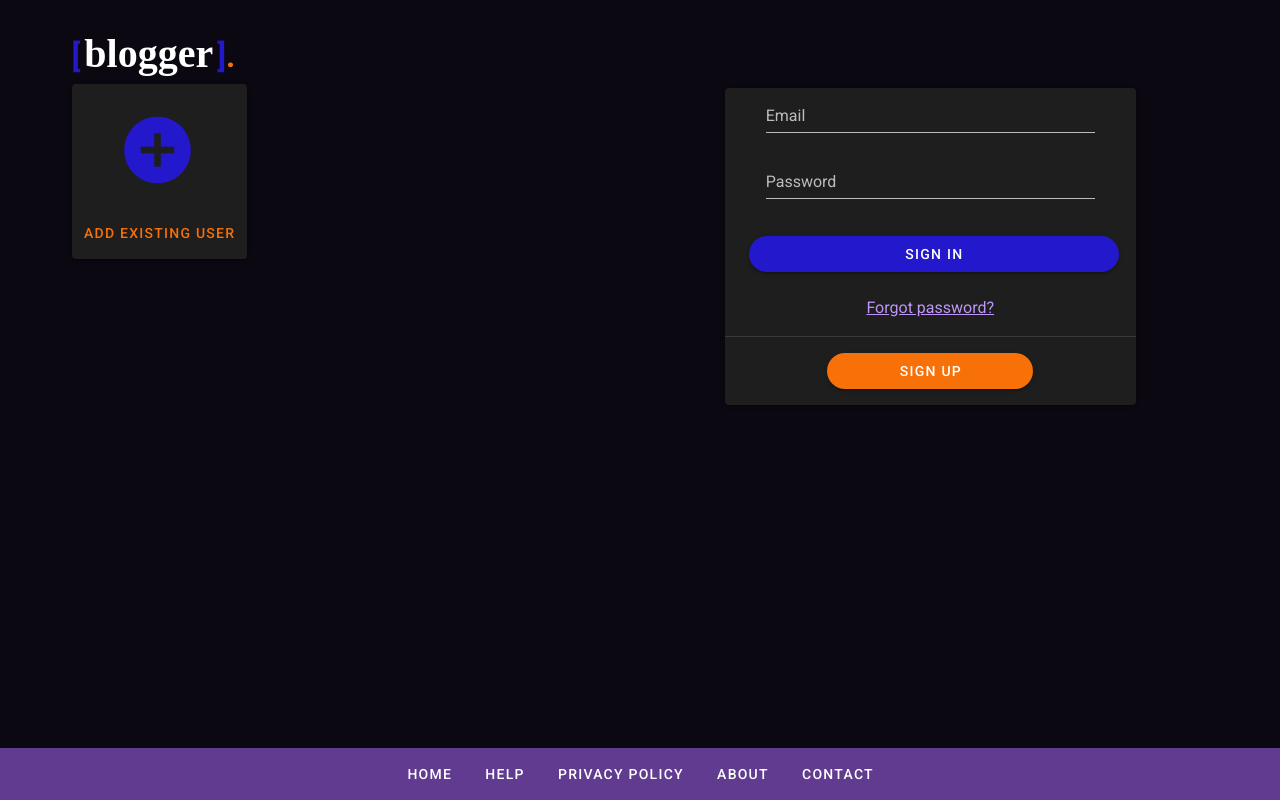
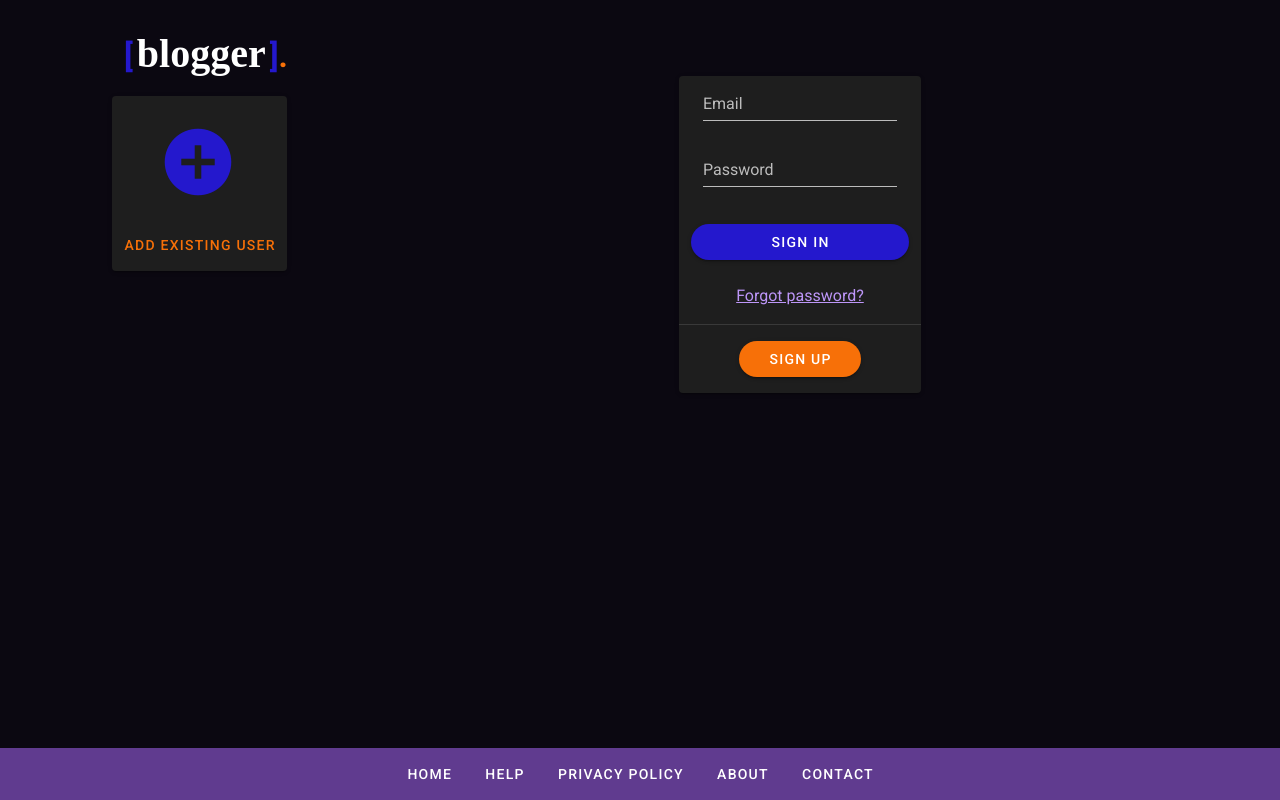
Before and after one commit to annethereshewent/blogger3, a Nuxt app: page / in a window 1280 px wide. Built offline with nearby package versions, Linux system fonts and the light colour scheme; a web font is replaced by a local one.

Commit message:
finally fixed login layout to something that looks good!

```diff
--- a/components/auth/AddUserCard.vue
+++ b/components/auth/AddUserCard.vue
@@ -1,5 +1,5 @@
 <template>
-  <v-card width="175px" height="175px">
+  <v-card>
     <v-card-text class="plus-icon">
       <v-icon color="primary" @click="addUser()">mdi-plus-circle</v-icon>
     </v-card-text>
@@ -20,17 +20,35 @@ export default {
 }
 </script>
 <style lang="scss" scoped>
-.plus-icon {
-  .v-icon {
-    margin-top: 10px;
-    margin-left: 30px;
-    font-size: 80px !important;
-    ::after {
+@import '~vuetify/src/styles/settings/_variables';
+.v-card {
+  width: 175px;
+  height: 175px;
+  @media #{map-get($display-breakpoints, 'md-and-down')} {
+    width: 125px;
+    height: 125px;
+    .v-btn {
+      font-size: 10px;
+    }
+  }
+  .plus-icon {
+    .v-icon {
+      margin-top: 10px;
+      margin-left: 30px;
+      font-size: 80px !important;
+      @media #{map-get($display-breakpoints, 'md-and-down')} {
+        margin-left: 15px;
+        margin-top: 0px;
+        font-size: 64px !important;
+      }
+    }
+    .v-icon.v-icon::after {
       background: none !important;
       opacity: 1 !important;
     }
   }
 }
+
 .card-actions {
   width: 100%;
   position: absolute;
--- a/components/auth/Login.vue
+++ b/components/auth/Login.vue
@@ -1,8 +1,8 @@
 <template>
-  <v-container fluid>
   <v-row>
-      <v-col cols="6">
+    <v-col id="logo-section" cols="5">
       <!-- add account / login to existing account area -->
+      <div class="existing-users">
         <logo />
         <v-row>
           <v-col v-for="account in accounts" :key="account.id">
@@ -12,11 +12,13 @@
             <add-user-card />
           </v-col>
         </v-row>
+      </div>
     </v-col>
-      <v-col cols="6">
+    <v-col lg="5" sm="12">
+      <logo id="mobile-logo" />
       <!-- login panel -->
       <v-row>
-          <v-col cols="9" class="mt-16 mx-auto">
+        <v-col lg="6" sm="6" class="mt-16 mx-auto">
           <v-card id="login-panel" dark>
             <v-form
               ref="form"
@@ -36,11 +38,11 @@
                 type="password"
                 label="Password"
               />
-                <div class="mt-4">
+              <div class="mt-4 text-center">
                 <v-btn
                   color="primary"
                   rounded
-                    class="ml-6 mb-6"
+                  class="mb-6"
                   width="90%"
                   type="submit"
                 >
@@ -55,12 +57,7 @@
             </div>
             <v-divider />
             <div class="mt-4 text-center pb-4">
-                <v-btn
-                  color="secondary"
-                  rounded
-                  width="50%"
-                  @click="register()"
-                >
+              <v-btn color="secondary" rounded width="50%" @click="register()">
                 Sign Up
               </v-btn>
             </div>
@@ -69,7 +66,6 @@
       </v-row>
     </v-col>
   </v-row>
-  </v-container>
 </template>
 <script>
 export default {
@@ -107,6 +103,7 @@ export default {
 }
 </script>
 <style lang="scss" scoped>
+@import '~vuetify/src/styles/settings/_variables';
 #login-panel {
   .v-text-field {
     margin: auto;
@@ -116,4 +113,17 @@ export default {
     text-align: center;
   }
 }
+#logo-section {
+  @media #{map-get($display-breakpoints, 'sm-and-down')} {
+    display: none;
+  }
+  .existing-users {
+    margin-left: 100px;
+  }
+}
+#mobile-logo {
+  @media #{map-get($display-breakpoints, 'md-and-up')} {
+    display: none;
+  }
+}
 </style>
--- a/components/auth/UserCard.vue
+++ b/components/auth/UserCard.vue
@@ -1,11 +1,6 @@
 <template>
-  <v-card width="350px" height="350px">
-    <v-img
-      :src="user.avatar_src"
-      class="white--text align-end"
-      width="350px"
-      height="300px"
-    />
+  <v-card>
+    <v-img :src="user.avatar_src" class="white--text align-end" />
     <v-card-actions>
       <v-spacer />
       <v-btn color="secondary" text @click="login()">{{ user.username }}</v-btn>
@@ -23,3 +18,21 @@ export default {
   },
 }
 </script>
+<style lang="scss" scoped>
+@import '~vuetify/src/styles/settings/_variables';
+.v-card {
+  width: 175px;
+  height: 175px;
+  @media #{map-get($display-breakpoints, 'md-and-down')} {
+    width: 125px;
+    height: 125px;
+  }
+  .v-img {
+    width: 100%;
+    height: 125px;
+    @media #{map-get($display-breakpoints, 'md-and-down')} {
+      height: 75px;
+    }
+  }
+}
+</style>
--- a/components/util/Logo.vue
+++ b/components/util/Logo.vue
@@ -1,10 +1,16 @@
 <template>
+  <v-container fluid>
+    <v-row>
+      <v-col>
         <h1 id="title">
           <span class="bracket mr-1">[</span>
           <span class="title-text mr-1">blogger</span>
           <span class="bracket">]</span>
           <span class="period">.</span>
         </h1>
+      </v-col>
+    </v-row>
+  </v-container>
 </template>
 <script>
 export default {
--- a/layouts/default.vue
+++ b/layouts/default.vue
@@ -1,7 +1,7 @@
 <template>
   <v-app dark>
     <v-main>
-      <v-container>
+      <v-container fluid>
         <nuxt />
       </v-container>
     </v-main>
```
Lines whose indentation alone changed are shown as unchanged.
